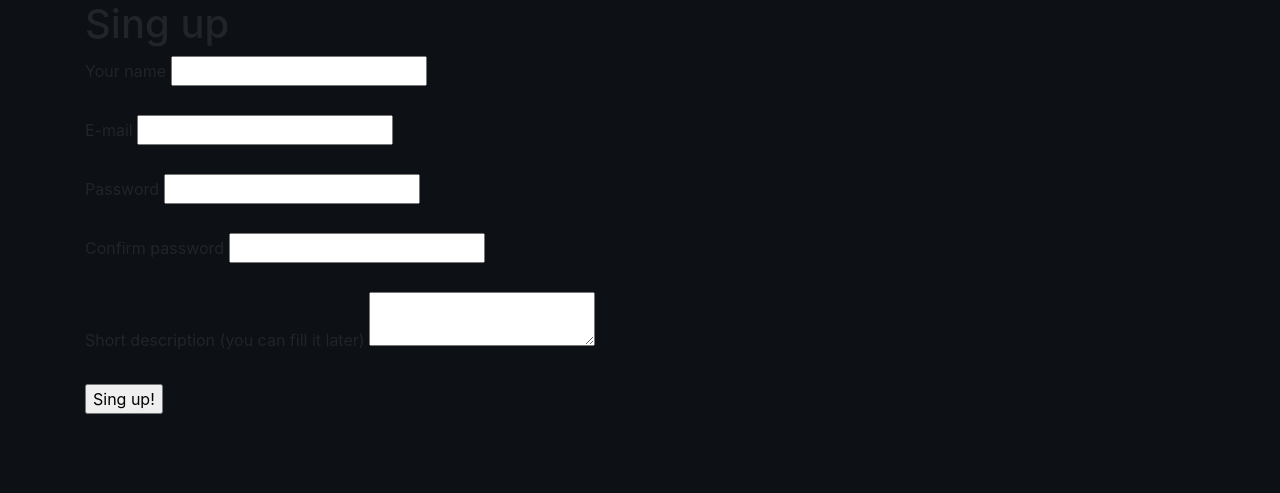
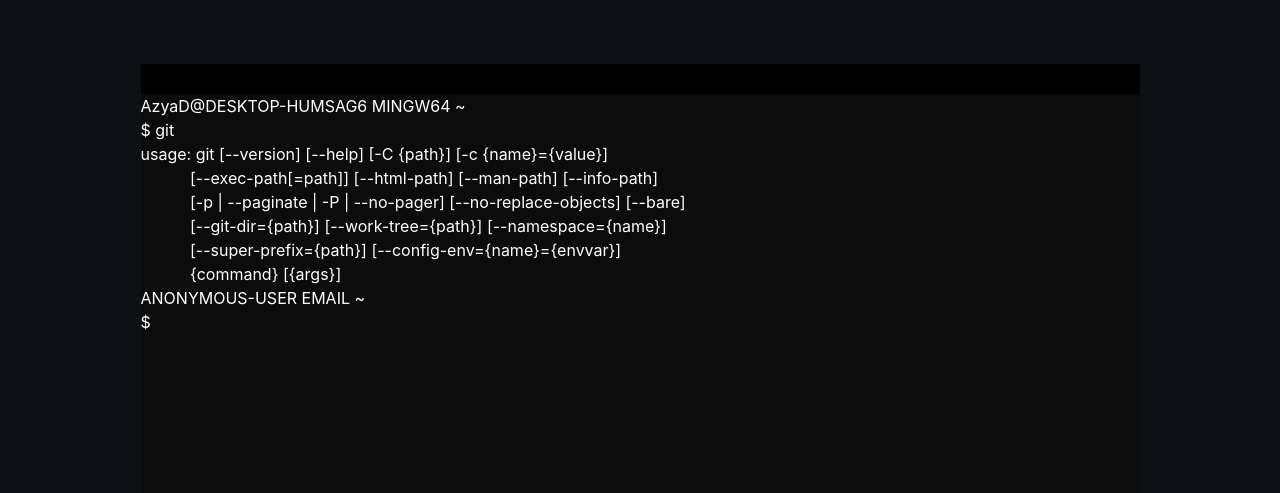
Before and after one commit to azya0/CodeSpirit, a Flask app: page /register in a window 1280 px wide. Shown: the part 50-543 px from the top of the page. Run offline with Flask 2, Linux system fonts and the light colour scheme; some libraries are stand-ins or nearby versions.

Commit message:
design 0.2 version: registration page; console;

```diff
--- /dev/null
+++ b/static/script.js
@@ -0,0 +1,42 @@
+function check() {
+    var console_ = document.getElementById('console');
+    var txt = document.createElement('span');
+    var br_ = document.createElement('br');
+
+    txt.innerHTML = 'incorrect email';
+    console_.appendChild(txt);
+
+    var input_ = document.getElementById('email');
+    input_.outerHTML = "<span>"+input_.value+"</span><br>";
+    console_.appendChild(br_);
+
+    var script = document.getElementById('script');
+    script.parentNode.removeChild(script);
+
+    // <span class="mr-1">$</span><input id="email" class="main-input-auth">
+
+    var input_ = document.createElement('input');
+    var doll__ = document.createElement('span');
+    doll__.classList.add("mr-1");
+    input_.classList.add("main-input-auth");
+    input_.id = 'email';
+    doll__.innerHTML = '$';
+
+    console_.appendChild(doll__);
+    console_.appendChild(input_);
+
+    var script = document.createElement('script');
+    script.innerHTML = 'tab()';
+    script.id = 'script';
+    console_.appendChild(script);
+}
+
+function tab() {
+    var input = document.getElementById("email");
+
+    input.addEventListener("keyup", function(event) {
+        if (event.keyCode === 13) {
+            check();
+        }
+    });
+}
--- a/static/own.css
+++ b/static/style.css
@@ -135,9 +135,42 @@ input[type="checkbox"] {
     display: none;
 }
 
+.main-console-container {
+    color: white;
+}
+
+.main-console-top-panel {
+    background-color: black;
+    margin: auto;
+    margin-top: 64px;
+    width: 90%;
+    height: 30px;
+}
+
+.main-console {
+    background-color: #0c0c0c;
+    margin: auto;
+    width: 90%;
+    height: 400px;
+    overflow: hidden;
+    overflow-y: scroll;
+}
+
+.main-input-auth {
+    width: 97%;
+    height: 20px;
+    color: white;
+    background-color: #0c0c0c;
+    border: 0;
+}
+
+.main-input-auth:focus {
+    outline: none;
+}
+
 @media screen and (max-width: 925px)
 {
-   nav {
+    nav {
         padding-right: 0!important;
         padding-left: 0 !important;
     }
--- a/templates/navbar.html
+++ b/templates/navbar.html
@@ -7,7 +7,7 @@
           href="https://stackpath.bootstrapcdn.com/bootstrap/4.4.1/css/bootstrap.min.css"
           integrity="sha384-Vkoo8x4CGsO3+Hhxv8T/Q5PaXtkKtu6ug5TOeNV6gBiFeWPGFN9MuhOf23Q9Ifjh"
           crossorigin="anonymous">
-    <link href="{{ url_for('static', filename='own.css') }}" rel="stylesheet"/>
+    <link href="{{ url_for('static', filename='style.css') }}" rel="stylesheet"/>
     <script src="https://ajax.googleapis.com/ajax/libs/jquery/3.3.1/jquery.min.js"></script>
     <script src="https://cdnjs.cloudflare.com/ajax/libs/popper.js/1.14.0/umd/popper.min.js"></script>
     <script src="https://maxcdn.bootstrapcdn.com/bootstrap/4.1.0/js/bootstrap.min.js"></script>
--- a/templates/registration.html
+++ b/templates/registration.html
@@ -1,32 +1,44 @@
 {% extends "navbar.html" %}
 
 {% block content %}
-<h1>Sing up</h1>
-{% if message != "" %}
-{{ message }}
-{% endif %}
-<form method="post">
-    {{ form.hidden_tag() }}
-    <div class="form-group">
-        <label for="name">{{ form.name.label }}</label>
-        {{ form.name(id="name") }}
+<script src="{{ url_for('static', filename='script.js') }}"></script>
+<script src="https://cdn.jsdelivr.net/npm/typed.js@2.0.11"></script>
+
+<script>
+    let typed = new Typed('#typed', { // Тут id того блока, в которм будет анимация
+        stringsElement: '#typed-strings', // Тут id блока из которого берем строки для анимации
+        typeSpeed: 200, // Скорость печати
+        startDelay: 500, // Задержка перед стартом анимации
+        backSpeed: 50, // Скорость удаления
+        loop: true // Указываем, повторять ли анимацию
+    });
+</script>
+
+<div class="main-console-container">
+    <div class="main-console-top-panel">
+
     </div>
-    <div class="form-group">
-        <label for="email">{{ form.email.label }}</label>
-        {{ form.email(id="email") }}
+    <div id="console" class="main-console">
+        <span>
+            AzyaD@DESKTOP-HUMSAG6 MINGW64 ~ <br>
+        </span>
+        <span>
+            $ git
+        </span>
+        <span style="white-space: pre-wrap;">
+usage: git [--version] [--help] [-C {path}] [-c {name}={value}]
+           [--exec-path[=path]] [--html-path] [--man-path] [--info-path]
+           [-p | --paginate | -P | --no-pager] [--no-replace-objects] [--bare]
+           [--git-dir={path}] [--work-tree={path}] [--namespace={name}]
+           [--super-prefix={path}] [--config-env={name}={envvar}]
+           {command} [{args}]<br></span>
+        <span>
+            ANONYMOUS-USER EMAIL ~ <br>
+        </span>
+        <span class="mr-1">$</span><input id="email" class="main-input-auth">
+        <script id="script">tab()</script>
     </div>
-    <div class="form-group">
-        <label for="password">{{ form.password.label }}</label>
-        {{ form.password(id="password") }}
-    </div>
-    <div class="form-group">
-        <label for="confirm_password">{{ form.confirm_password.label }}</label>
-        {{ form.confirm_password(id="confirm_password") }}
-    </div>
-    <div class="form-group">
-        <label for="description">{{ form.description.label }}</label>
-        {{ form.description(type="textarea", id="description") }}
-    </div>
-    {{ form.submit() }}
-</form>
+</div>
+
+
 {% endblock %}
```
